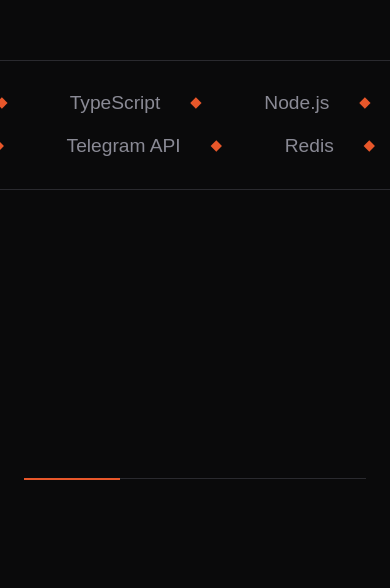
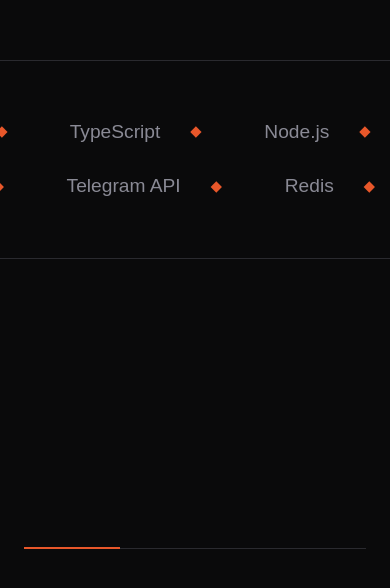
Before and after one commit to alenki/KARAF, a React (Vite) app: page / in a window 390 px wide. Shown: the part 7372-7960 px from the top of the page. Built offline with nearby package versions, Linux system fonts and the light colour scheme; a web font is replaced by a local one.

Commit message:
small fix

```diff
--- a/src/components/TechMarquee/TechMarquee.module.css
+++ b/src/components/TechMarquee/TechMarquee.module.css
@@ -53,8 +53,8 @@
 
 @media (max-width: 768px) {
   .marquee {
-    padding: 1.7rem 0;
-    gap: 0.75rem;
+    padding: 3.5rem 0;
+    gap: 1.5rem;
   }
 }
 
```
